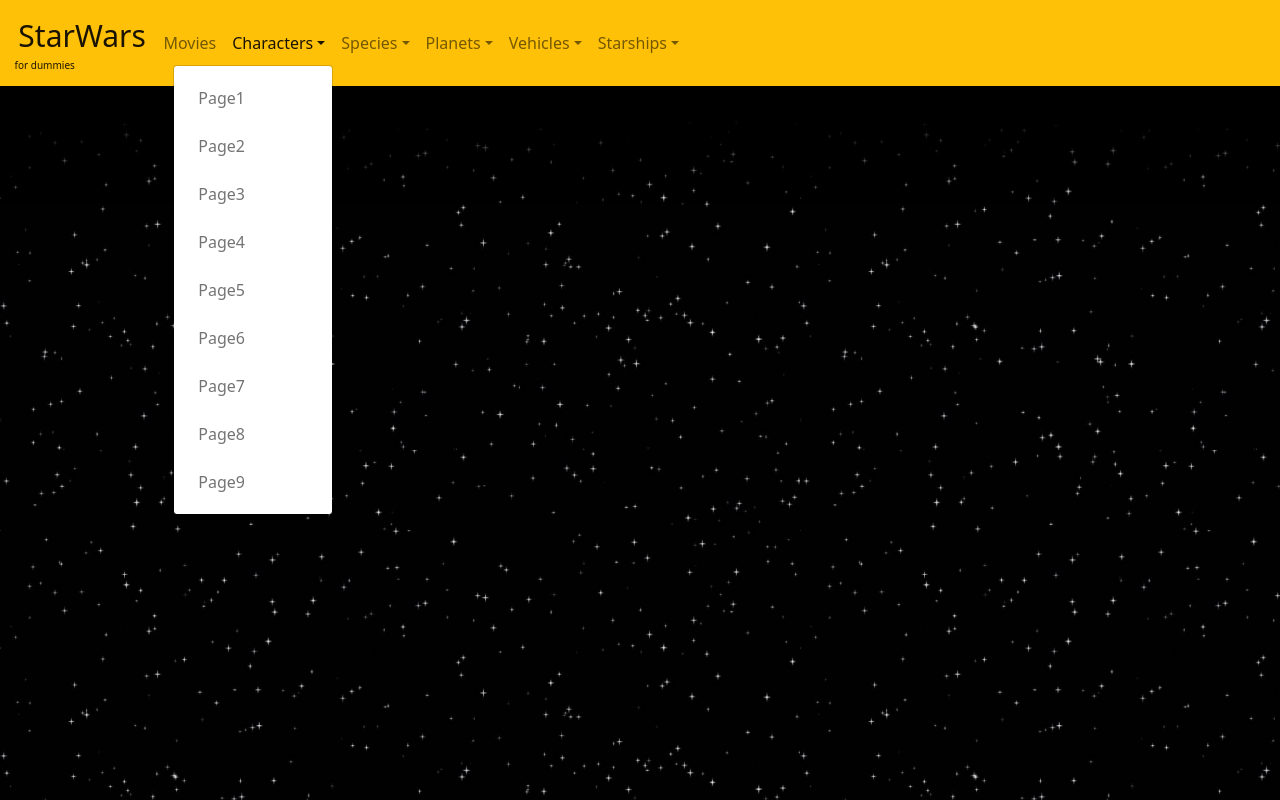
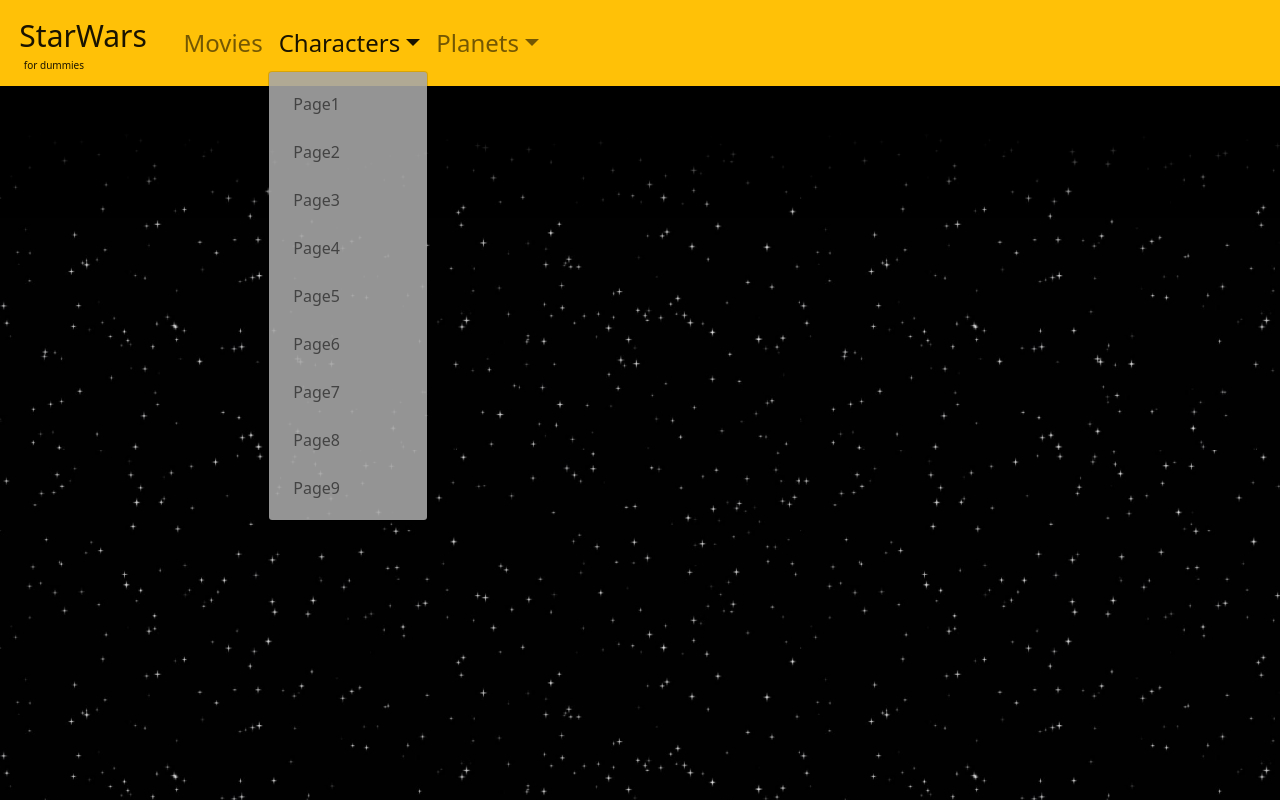
Before and after one commit to timrusin/StarWarsForDummies, a React (Create React App) app in the folder application/: page / in a window 1280 px wide. Both pictures are taken after a click on the link "Characters". Shown: the top 800 px of the page. Built offline with nearby package versions, Linux system fonts and the light colour scheme.

Commit message:
decent shapr for MVP need to setup dynamic links for pages and more styling

```diff
--- a/application/src/CSS/CharacterCard.css
+++ b/application/src/CSS/CharacterCard.css
@@ -1,5 +1,5 @@
 body{
-  overflow: auto;
+
 }
 .character-container{
 margin-top:10px;
--- a/application/src/CSS/Navigation.css
+++ b/application/src/CSS/Navigation.css
@@ -2,7 +2,7 @@
     position: sticky;
     top:0px;
     height: auto;
-    font-size: 1em;
+    font-size: 1.5em;
     margin-bottom: 10px;
 }
 
@@ -12,18 +12,18 @@
 
 .dummies{
     font-size: 10px;
-    margin-right: 20px;
-    margin-left: 2%;
+    margin-top: 0;
+    margin-left: 8%;
 }
 
 
 .star-wars{
     font-size: 1.5em;
     margin-left:5%;
+    padding-right:20px;
 }
 
-.drop-down{
-    background-color: rgba(171, 171, 171, 0.892);
-    width: 10px;
-
+.menu{
+    background-color: rgba(167, 167, 167, 0.892);
+    width: auto;
 }
--- a/application/src/Components/Navigation.jsx
+++ b/application/src/Components/Navigation.jsx
@@ -1,6 +1,6 @@
 import React, { useState} from "react";
+import 'bootstrap/dist/css/bootstrap.min.css';
 import '../CSS/Navigation.css'
-import 'bootstrap/dist/css/bootstrap.min.css';
 import { Container, Navbar, NavbarBrand, NavbarToggler, Collapse, Nav, NavItem, NavLink, UncontrolledDropdown, DropdownMenu, DropdownItem, NavbarText, DropdownToggle } from "reactstrap";
 
 const Navigation = ()=>{
@@ -23,7 +23,7 @@
 
             <UncontrolledDropdown inNavbar nav >
             <DropdownToggle  caret nav>Characters</DropdownToggle>
-            <DropdownMenu end className="drop-down">
+            <DropdownMenu end className="menu">
                 <DropdownItem >
                 <NavLink href='/characters/page1'>Page1</NavLink>
                 </DropdownItem>
@@ -54,27 +54,9 @@
             </DropdownMenu>
             </UncontrolledDropdown>
 
-            <UncontrolledDropdown inNavbar nav >
-            <DropdownToggle  caret nav>Species</DropdownToggle>
-            <DropdownMenu end className="drop-down">
-                <DropdownItem >
-                <NavLink href='/species/page1'>Page1</NavLink>
-                </DropdownItem>
-                <DropdownItem>
-                <NavLink href='/species/page2'>Page2</NavLink>
-                </DropdownItem>
-                <DropdownItem>
-                <NavLink href='/species/page3'>Page3</NavLink>
-                </DropdownItem>
-                <DropdownItem>
-                <NavLink href='/species/page4'>Page4</NavLink>
-                </DropdownItem>
-            </DropdownMenu>
-            </UncontrolledDropdown>
-
             <UncontrolledDropdown inNavbar nav>
             <DropdownToggle caret nav>Planets</DropdownToggle>
-                <DropdownMenu end className="drop-down">
+                <DropdownMenu end className="menu">
                     <DropdownItem>
                     <NavLink href='/planets/page1'>Page1</NavLink>
                     </DropdownItem>
@@ -96,42 +78,9 @@
                 </DropdownMenu>
             </UncontrolledDropdown>
 
-            <UncontrolledDropdown inNavbar nav>
-            <DropdownToggle caret nav>Vehicles</DropdownToggle>
-                <DropdownMenu end className="drop-down">
-                    <DropdownItem>
-                    <NavLink href='/vehciles/page1'>Page1</NavLink>
-                    </DropdownItem>
-                    <DropdownItem>
-                    <NavLink href='/vehciles/page2'>Page2</NavLink>
-                    </DropdownItem>
-                    <DropdownItem>
-                    <NavLink href='/vehciles/page3'>Page3</NavLink>
-                    </DropdownItem>
-                    <DropdownItem>
-                    <NavLink href='/vehciles/page4'>Page4</NavLink>
-                    </DropdownItem>
-                </DropdownMenu>
-            </UncontrolledDropdown>
-
-            <UncontrolledDropdown inNavbar nav>
-            <DropdownToggle caret nav>Starships</DropdownToggle>
-                <DropdownMenu end className="drop-down">
-                    <DropdownItem>
-                    <NavLink href='/starships/page1'>Page1</NavLink>
-                    </DropdownItem>
-                    <DropdownItem>
-                    <NavLink href='/starships/page2'>Page2</NavLink>
-                    </DropdownItem>
-                    <DropdownItem>
-                    <NavLink href='/starships/page3'>Page3</NavLink>
-                    </DropdownItem>
-                    <DropdownItem>
-                    <NavLink href='/starships/page4'>Page4</NavLink>
-                    </DropdownItem>
-                </DropdownMenu>
-            </UncontrolledDropdown>
-
+            {/* <NavbarText className="swapi">
+            powered by:<NavLink href="https://swapi.dev/" target="new">SWAPI</NavLink>
+            </NavbarText> */}
 
             </Nav>
         </Collapse>
--- a/application/src/Pages/Home.jsx
+++ b/application/src/Pages/Home.jsx
@@ -17,8 +17,8 @@
          OK, you may not be a dummy, but you may have also NEVER seen a Star Wars movie in your life.
          </div>
          <div className="crawl-sections">
-         Star Wars for Dummies can be a great resource to learn about Characters from the films, planets,
-         species, starships, and even just the films themselves. (First six episodes)
+         Star Wars for Dummies can be a great resource to learn about characters, planets,
+         species, starships, from the Star Wars films. The first six episodes of the Star Wars saga are included as well.
          </div>
          <div className="crawl-sections">
          Star Wars for Dummies can also be enjoyed by Star Wars enthusiasts as well.
--- a/application/src/index.css
+++ b/application/src/index.css
@@ -11,7 +11,3 @@
   font-family: source-code-pro, Menlo, Monaco, Consolas, 'Courier New',
     monospace;
 }
-
-main{
-  margin-top: 82px;
-}
```
Also changed, not shown: application/package.json (+1 -37 lines), application/src/App.js (+19 -19 lines).
